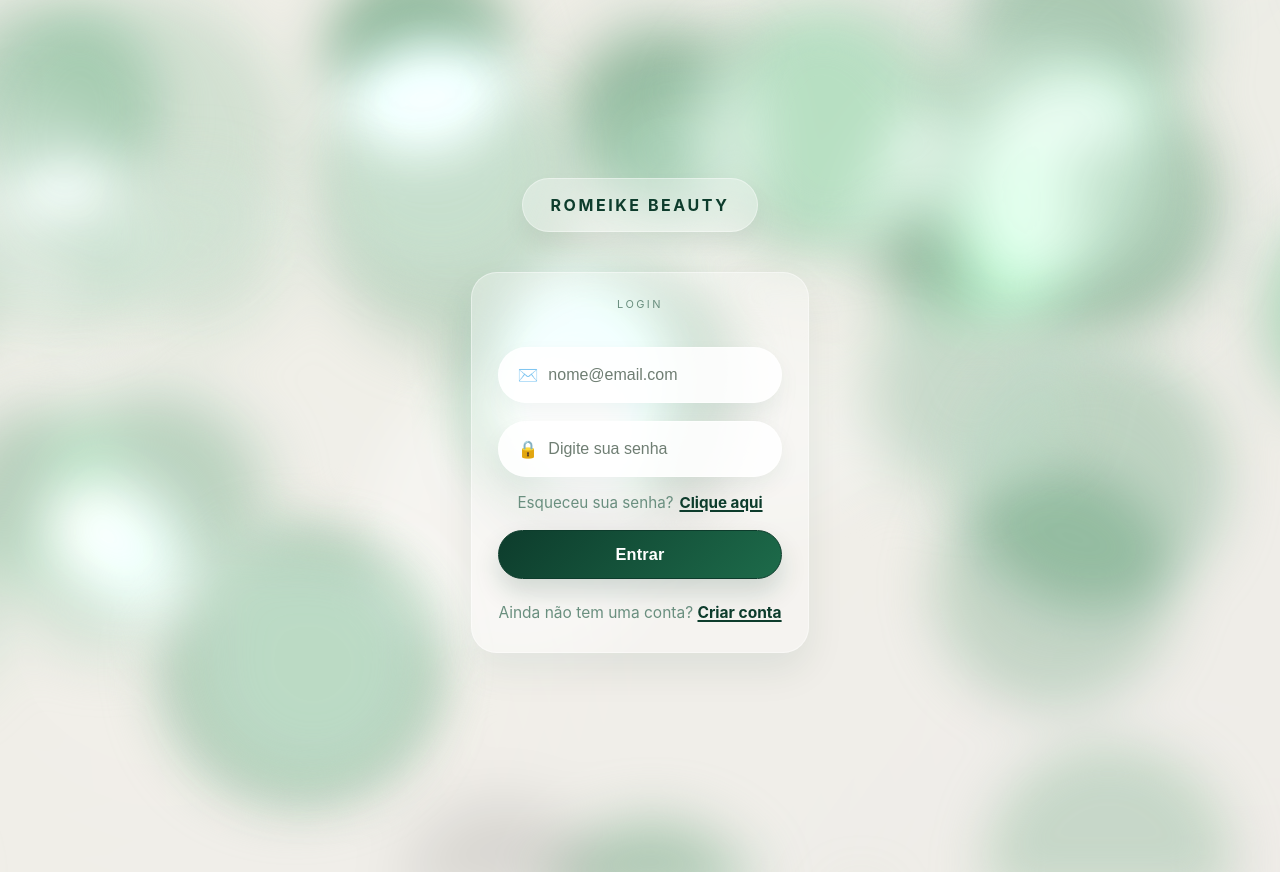
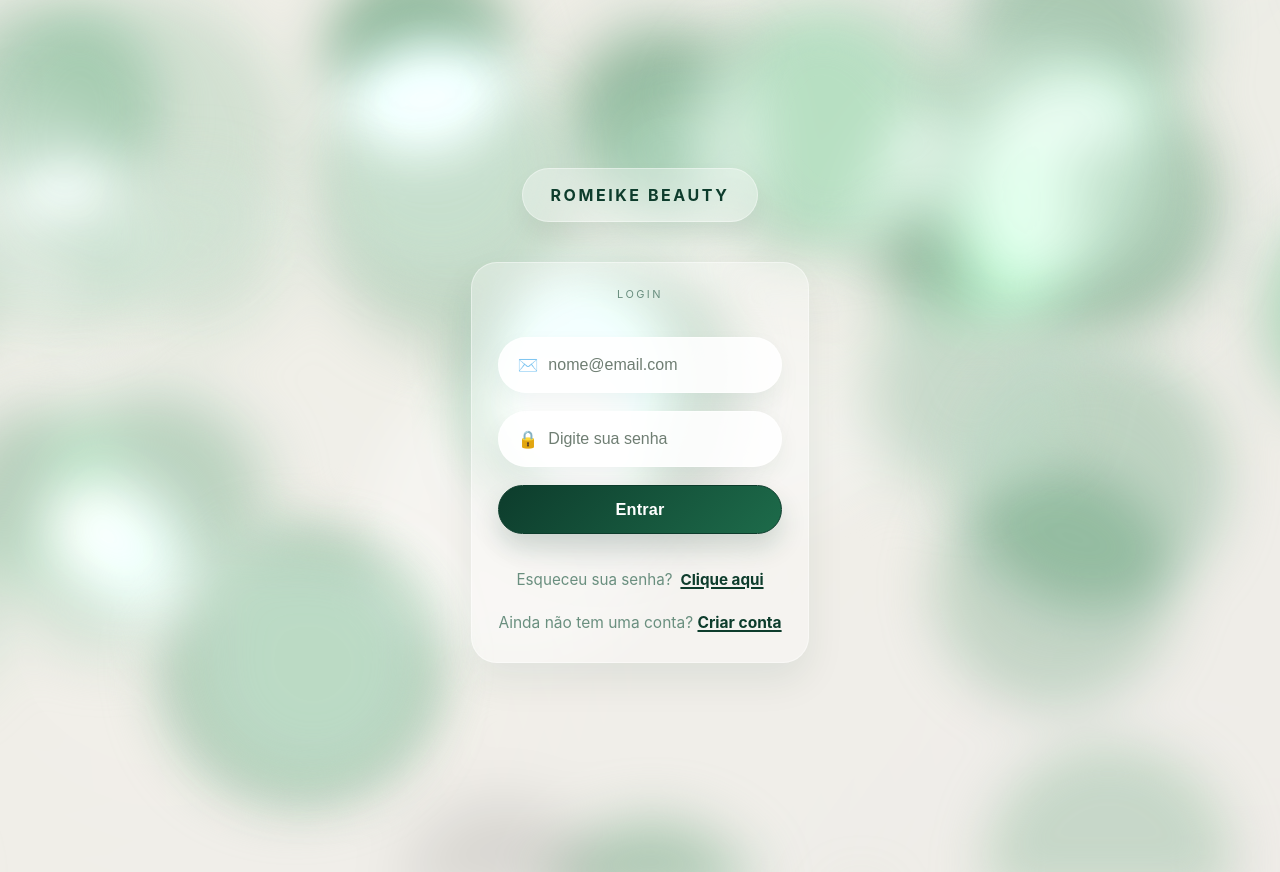
Before and after one commit to leoxavier3914-arch/rbagenda, a Next.js app: page /login in a window 1280 px wide. Built offline with nearby package versions, Linux system fonts and the light colour scheme; no server answers.

Commit message:
Reposition login help link

```diff
--- a/src/app/(auth)/login/login.module.css
+++ b/src/app/(auth)/login/login.module.css
@@ -112,10 +112,11 @@
   display: flex;
   justify-content: center;
   align-items: center;
-  gap: 6px;
+  gap: 8px;
   font-size: 0.95rem;
   color: var(--muted);
-  margin-top: 6px;
+  margin-top: clamp(12px, 1.8vw, 18px);
+  text-align: center;
 }
 
 .link {
--- a/src/app/(auth)/login/page.tsx
+++ b/src/app/(auth)/login/page.tsx
@@ -156,12 +156,6 @@ export default function Login() {
                         disabled={loading}
                       />
                     </div>
-                    <div className={styles.helpRow}>
-                      <span>Esqueceu sua senha?</span>
-                      <Link href="/suporte" className={styles.link}>
-                        Clique aqui
-                      </Link>
-                    </div>
                   </div>
 
                   {msg && (
@@ -171,6 +165,13 @@ export default function Login() {
                   <button className={styles.submitButton} disabled={loading}>
                     {loading ? 'Entrando…' : 'Entrar'}
                   </button>
+
+                  <div className={styles.helpRow}>
+                    <span>Esqueceu sua senha?</span>
+                    <Link href="/suporte" className={styles.link}>
+                      Clique aqui
+                    </Link>
+                  </div>
                 </form>
 
                 <p className={styles.signupText}>
```
Also changed, not shown: 1 other file (tests, documents, lock files or other folders).
